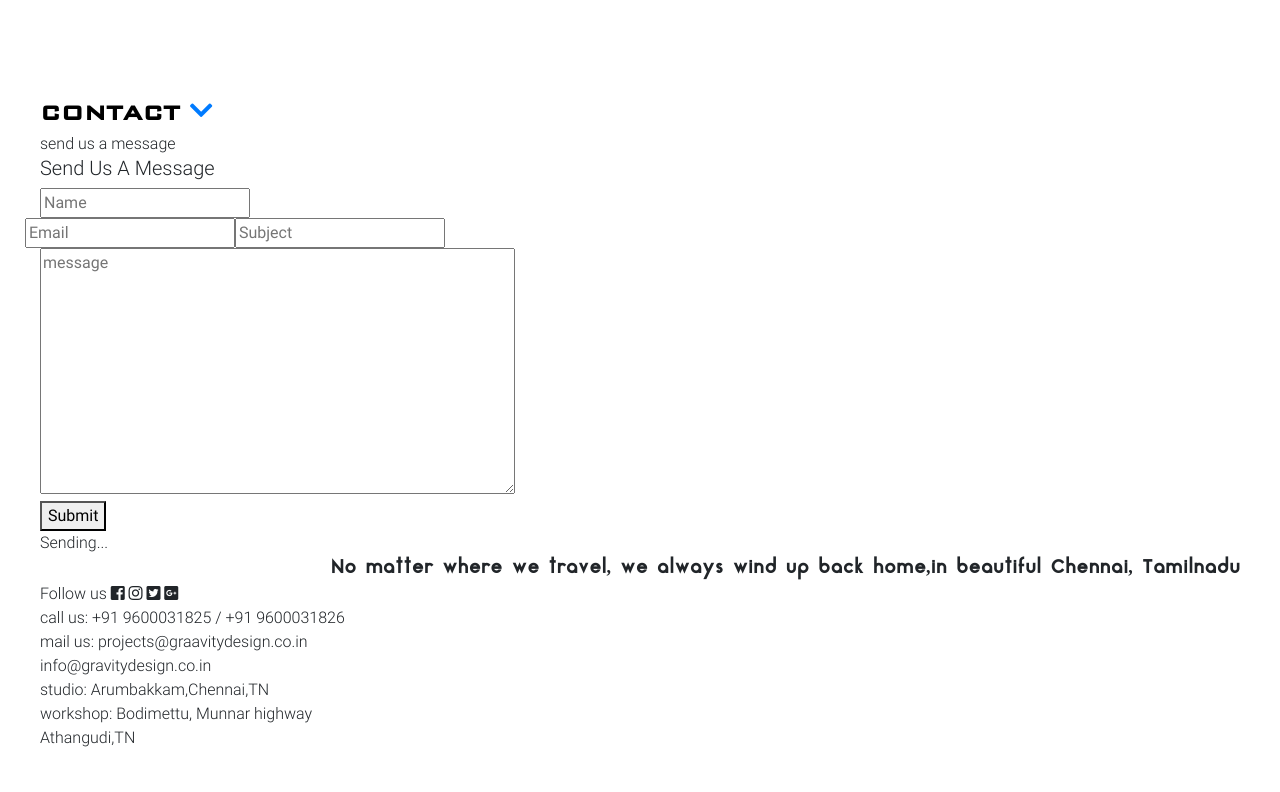
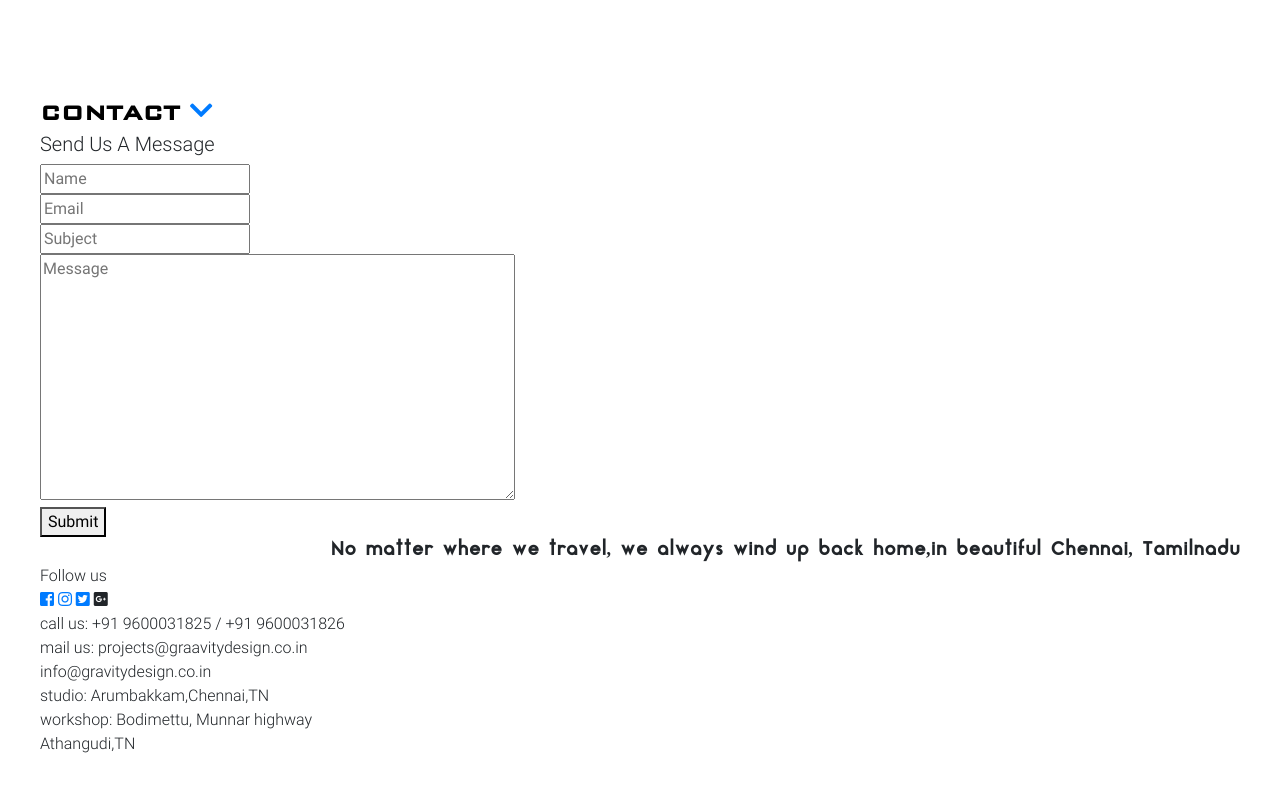
Before and after one commit to sureshb4u/gravity, a plain HTML site: page index.html in a window 1280 px wide. Shown: the part 2234-3026 px from the top of the page. Drawn offline with Linux system fonts and the light colour scheme.

Commit message:
contact css added

```diff
--- a/index.html
+++ b/index.html
@@ -16,6 +16,7 @@
   <link href="css/style.css" rel="stylesheet">
 
   <link href="css/font.css" rel="stylesheet">
+  <link rel="shortcut icon" href="images/gravityLogo.jpg" type="image/x-icon">
 
 
 </head>
@@ -234,8 +235,7 @@
               <a class="scroller smoothscroll" href="#contact"><i class="fas fa-chevron-down" ></i>  </a>
           </div>
         </div>
-        <div>
-          send us a message
+        <div class="contactContainer  wow fadeInLeft">
           <div class="contactForm">
               <h5>Send Us A Message</h5>
               <!-- form -->
@@ -243,59 +243,49 @@
                  <div class="form-field">
                     <input name="contactName" type="text" id="contactName" placeholder="Name" value="" minlength="2" required="">
                  </div>
-                 <div class="row">
-                    <div class="col-six tab-full">
+                 <div class="">
+                    <div class="w45 fl">
                        <div class="form-field">
                           <input name="contactEmail" type="email" id="contactEmail" placeholder="Email" value="" required="">
                        </div>
                     </div>
-                    <div class="col-six tab-full">
+                    <div class="w45 fr">
                        <div class="form-field">
                           <input name="contactSubject" type="text" id="contactSubject" placeholder="Subject" value="">
                        </div>
                     </div>
                  </div>
                  <div class="form-field">
-                    <textarea name="contactMessage" id="contactMessage" placeholder="message" rows="10" cols="50" required=""></textarea>
+                    <textarea name="contactMessage" id="contactMessage" placeholder="Message" rows="10" cols="50" required=""></textarea>
                  </div>
                  <div class="form-field">
                     <button class="submitform">Submit</button>
-                    <div id="submit-loader">
-                       <div class="text-loader">Sending...</div>
-                       <div class="s-loader">
-                          <div class="bounce1"></div>
-                          <div class="bounce2"></div>
-                          <div class="bounce3"></div>
-                       </div>
-                    </div>
                  </div>
               </form>
           </div>
         </div>
-        <div>
-          <div class="subHeader wow fadeInRight">
+        <div class="socialContainer wow fadeInRight">
+            <div class="subHeader ">
                 <div>No matter where we travel, we always wind up back home,in  beautiful Chennai, Tamilnadu </div>
               </div>
-          <div>
+            <div class="wrapper">
                 Follow us
-              <i class="fab fa-facebook-square"></i>
-              <i class="fab fa-instagram"></i>
-              <i class="fab fa-twitter-square"></i>
+                <div class="LogoContainer">
+                    <a href="https://www.facebook.com/gravitydesign.co.in/"><i class="fab fa-facebook-square"></i></a>
+                    <a href="https://www.instagram.com/gravity_designs6"><i class="fab fa-instagram"></i></a>
+                    <a href="https://twitter.com/Gravitydesign6"><i class="fab fa-twitter-square"></i></a>
                     <i class="fab fa-google-plus-square"></i>
                 </div>
-            <div>
-
               </div>
-            <div>
+              <div class="phoneNumDetails">
                   call us: +91 9600031825 / +91 9600031826 <br>
                   mail us: projects@graavitydesign.co.in <br>
                            info@gravitydesign.co.in
               </div>
-            <div>
+              <div class="addressDetail">
                   studio: Arumbakkam,Chennai,TN <br>
                   workshop: Bodimettu, Munnar highway<br>
                   Athangudi,TN
-
               </div>
           </div>
     </section>
```
Lines whose indentation alone changed are shown as unchanged.
